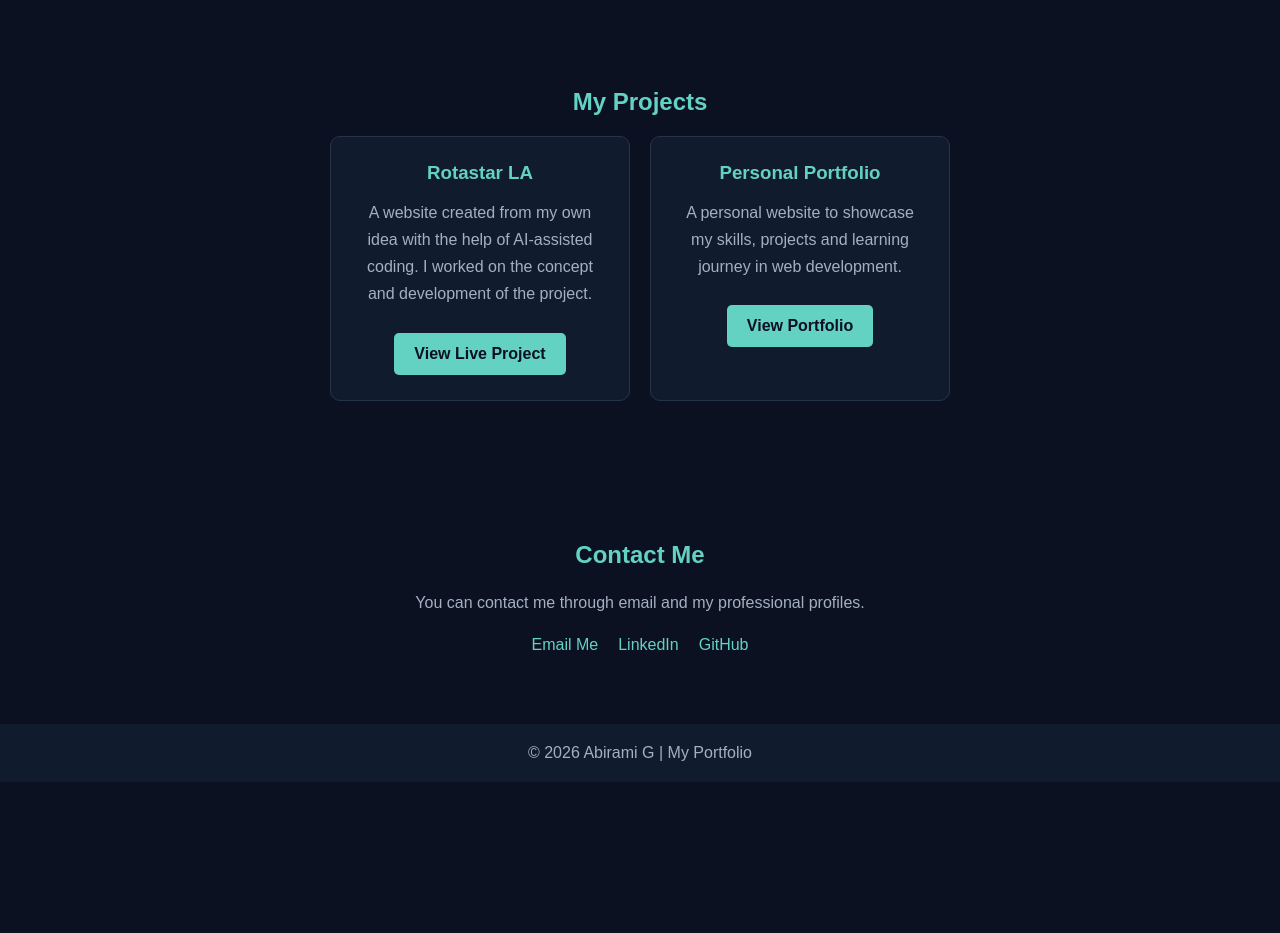
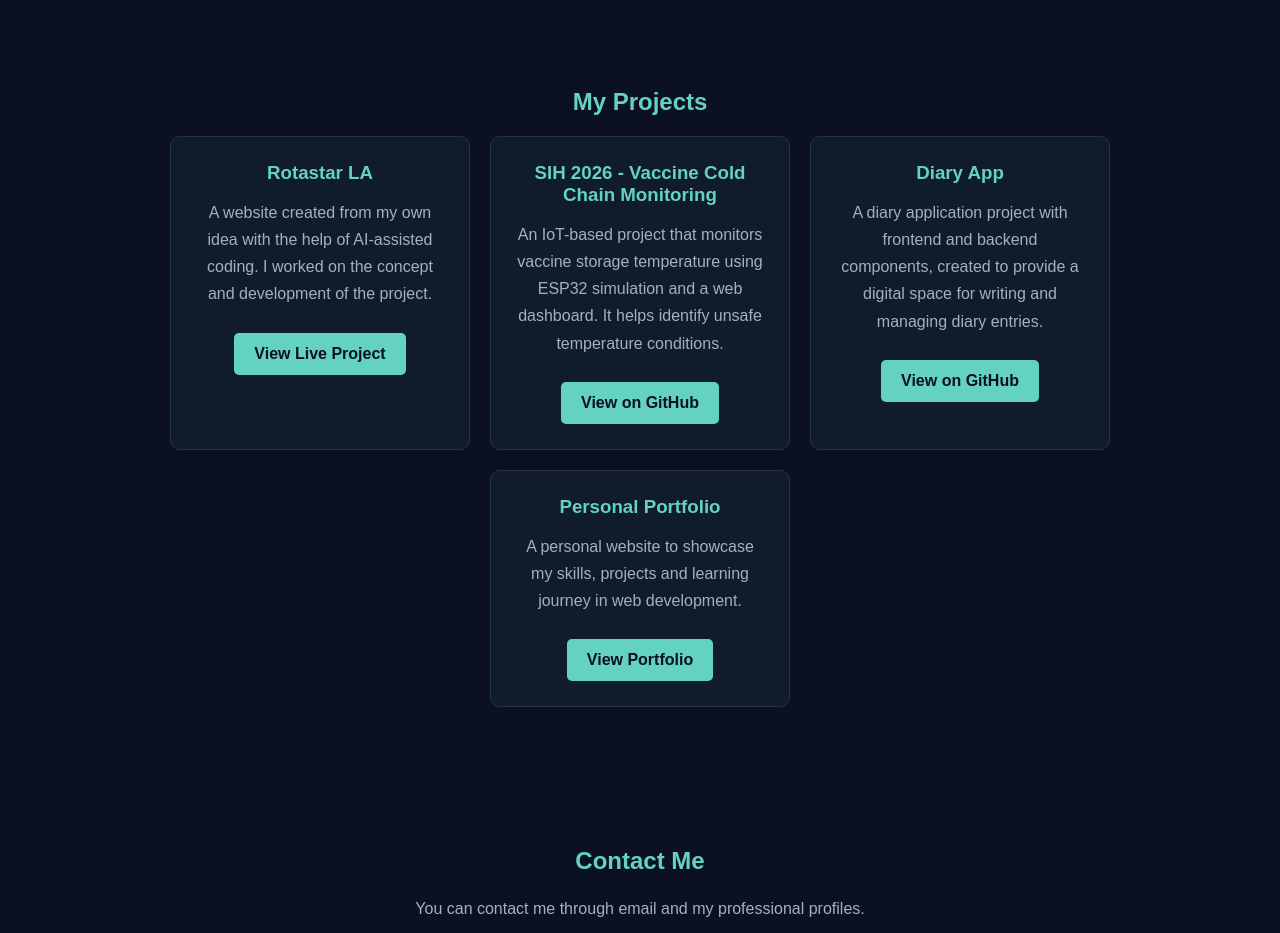
Before and after one commit to abiabirami0915/my-portfolio, a plain HTML site: page my-portfolio/index.html in a window 1280 px wide. Shown: the part 1020-1953 px from the top of the page. Before the commit the page ends 1802 px from the top, so only its background shows below. Drawn offline with Linux system fonts and the light colour scheme.

Commit message:
Add my projects to portfolio

```diff
--- a/my-portfolio/index.html
+++ b/my-portfolio/index.html
@@ -31,6 +31,7 @@
 
     <!-- Home -->
     <section id="home">
+
         <h1>Hi, I'm <span>Abirami G</span></h1>
 
         <h2>Aspiring Web Developer</h2>
@@ -41,10 +42,12 @@
         </p>
 
         <a href="#projects" class="btn">View My Projects</a>
+
     </section>
 
     <!-- About -->
     <section id="about">
+
         <h2>About Me</h2>
 
         <p>
@@ -53,29 +56,36 @@
             I am currently learning HTML, CSS and JavaScript
             to improve my development skills.
         </p>
+
     </section>
 
     <!-- Skills -->
     <section id="skills">
+
         <h2>My Skills</h2>
 
         <div class="skill-container">
+
             <div class="skill">HTML</div>
             <div class="skill">CSS</div>
             <div class="skill">JavaScript</div>
             <div class="skill">Canva</div>
             <div class="skill">AI Tools</div>
+
         </div>
+
     </section>
 
     <!-- Projects -->
     <section id="projects">
+
         <h2>My Projects</h2>
 
         <div class="project-container">
 
-            <!-- Rotastar -->
+            <!-- Rotastar LA -->
             <div class="project-card">
+
                 <h3>Rotastar LA</h3>
 
                 <p>
@@ -90,10 +100,52 @@
                    class="btn">
                     View Live Project
                 </a>
+
+            </div>
+
+            <!-- SIH Project -->
+            <div class="project-card">
+
+                <h3>SIH 2026 - Vaccine Cold Chain Monitoring</h3>
+
+                <p>
+                    An IoT-based project that monitors vaccine storage
+                    temperature using ESP32 simulation and a web dashboard.
+                    It helps identify unsafe temperature conditions.
+                </p>
+
+                <a href="https://github.com/abiabirami0915/SIH-2026-Vaccine-ColdChain-Monitoring"
+                   target="_blank"
+                   rel="noopener noreferrer"
+                   class="btn">
+                    View on GitHub
+                </a>
+
+            </div>
+
+            <!-- Diary App -->
+            <div class="project-card">
+
+                <h3>Diary App</h3>
+
+                <p>
+                    A diary application project with frontend and
+                    backend components, created to provide a digital
+                    space for writing and managing diary entries.
+                </p>
+
+                <a href="https://github.com/abiabirami0915/DIARY_APP"
+                   target="_blank"
+                   rel="noopener noreferrer"
+                   class="btn">
+                    View on GitHub
+                </a>
+
             </div>
 
             <!-- Portfolio -->
             <div class="project-card">
+
                 <h3>Personal Portfolio</h3>
 
                 <p>
@@ -104,16 +156,21 @@
                 <a href="#home" class="btn">
                     View Portfolio
                 </a>
+
             </div>
 
         </div>
+
     </section>
 
     <!-- Contact -->
     <section id="contact">
+
         <h2>Contact Me</h2>
 
-        <p>You can contact me through email and my professional profiles.</p>
+        <p>
+            You can contact me through email and my professional profiles.
+        </p>
 
         <div class="social-links">
 
@@ -134,11 +191,14 @@
             </a>
 
         </div>
+
     </section>
 
     <!-- Footer -->
     <footer>
+
         <p>© 2026 Abirami G | My Portfolio</p>
+
     </footer>
 
     <script src="script.js"></script>
```
